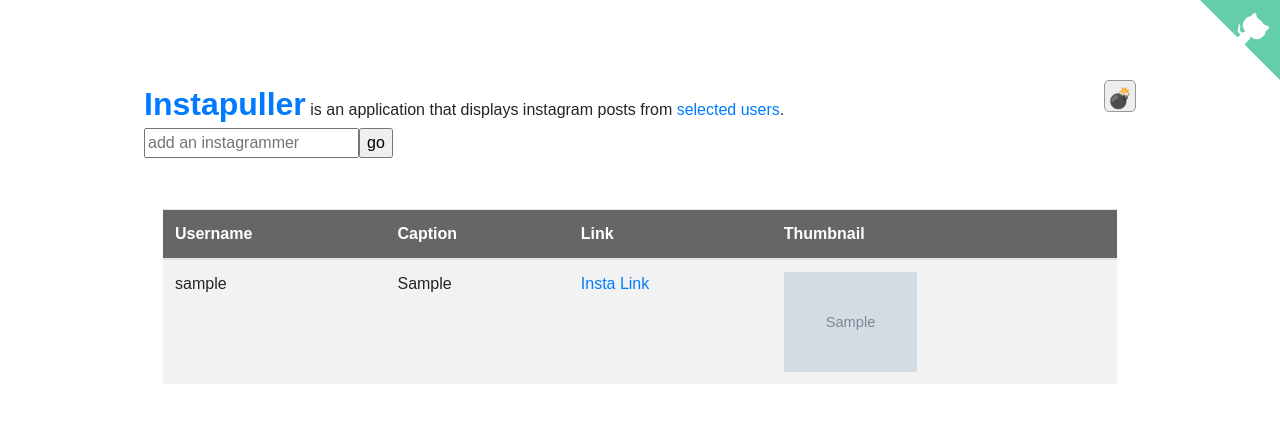
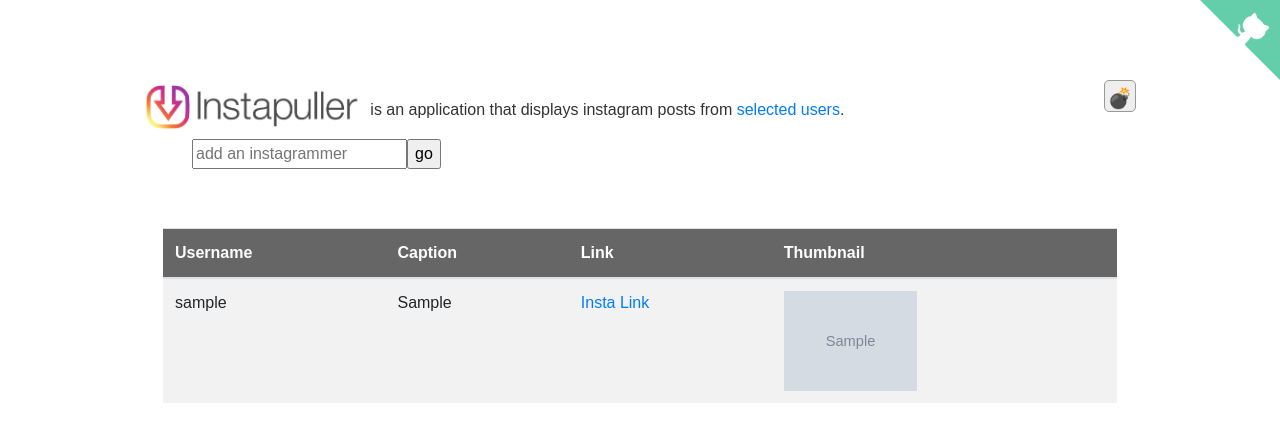
Before and after one commit to davidstanke/instapuller, a Flask app: page / in a window 1280 px wide. Shown: the top 442 px of the page. Run offline with Flask 2, Linux system fonts and the light colour scheme; tables that the repository leaves empty hold one stand-in row (values such as "Sample post"); grey boxes marked "Sample" are stand-in pictures; some libraries are stand-ins or nearby versions; some web fonts are replaced.

Commit message:
add site logo

```diff
--- a/templates/layout.html
+++ b/templates/layout.html
@@ -16,6 +16,7 @@
 	<style>
 		body {
 			font-family:"Google Sans", sans-serif;
+			color:#333;
 			background-color: white;
             max-width:1024px;
             margin:auto;
@@ -51,6 +52,14 @@
         header.messages {
             background-color: #90ee90;
         }
+
+		header form {
+			margin:.5rem .5rem .5rem 3rem;
+		}
+
+		.title img {
+			max-height:3rem;
+		}
 
 		.nuke {
 			float:right;
@@ -88,7 +97,7 @@
     {% endwith %}
 	<header>
 		<div class="nuke"><a href="/purgeall" onClick="return confirm('Are you sure? This action will delete all records');">💣</a></div>
-		<a href="/" class="title">Instapuller</a> is an application that displays instagram posts from <a href="/usernames">selected users</a>.<br>
+		<a href="/" class="title"><img src="{{ url_for('static', filename='logo.png') }}"></a> is an application that displays instagram posts from <a href="/usernames">selected users</a>.<br>
 		<form action="/addUser" method="GET">
 			<input type="text" name="username" placeholder="add an instagrammer" required><input type="submit" value="go">
 		</form>
```
Also changed, not shown: static/logo.png (added).
